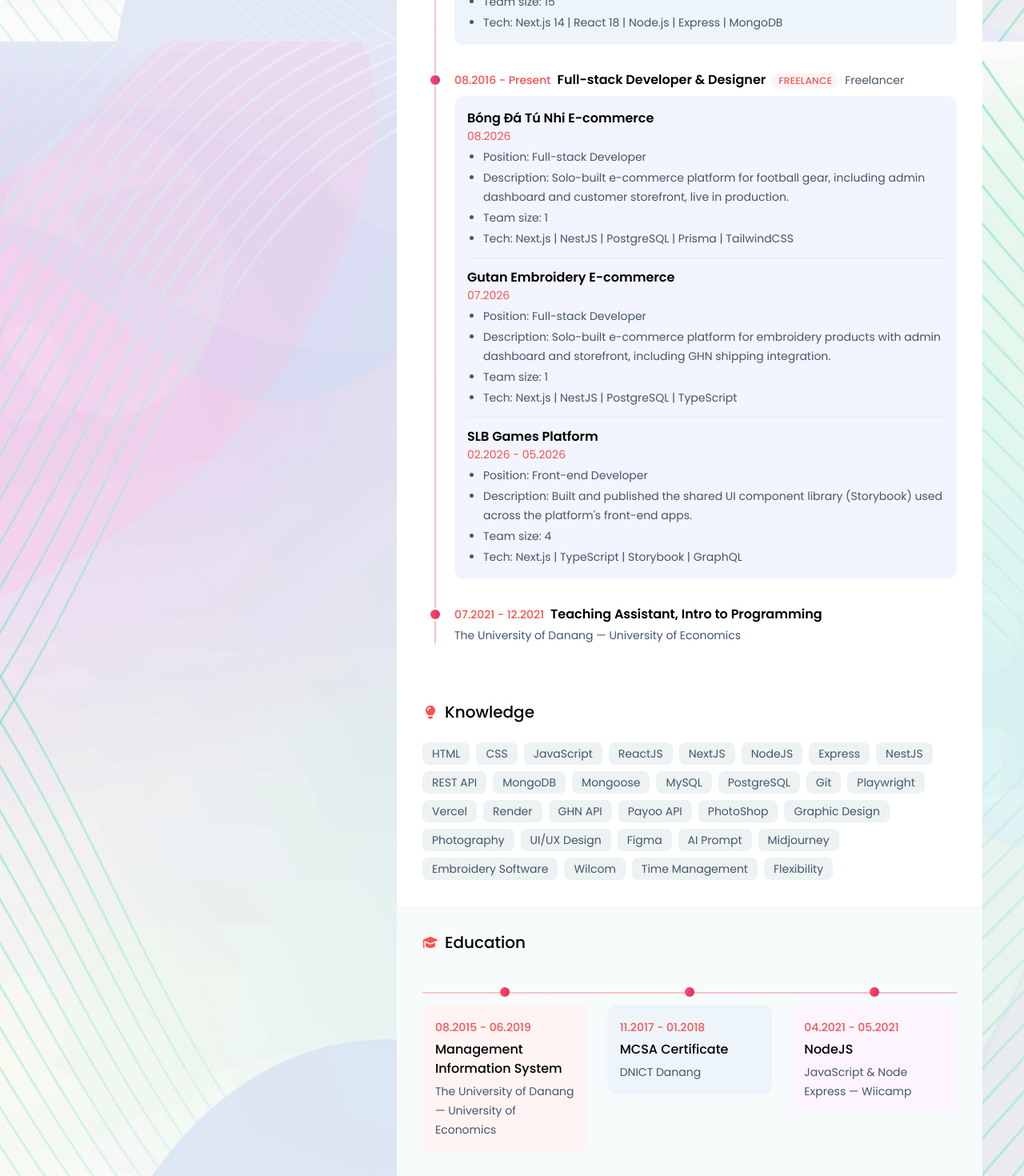
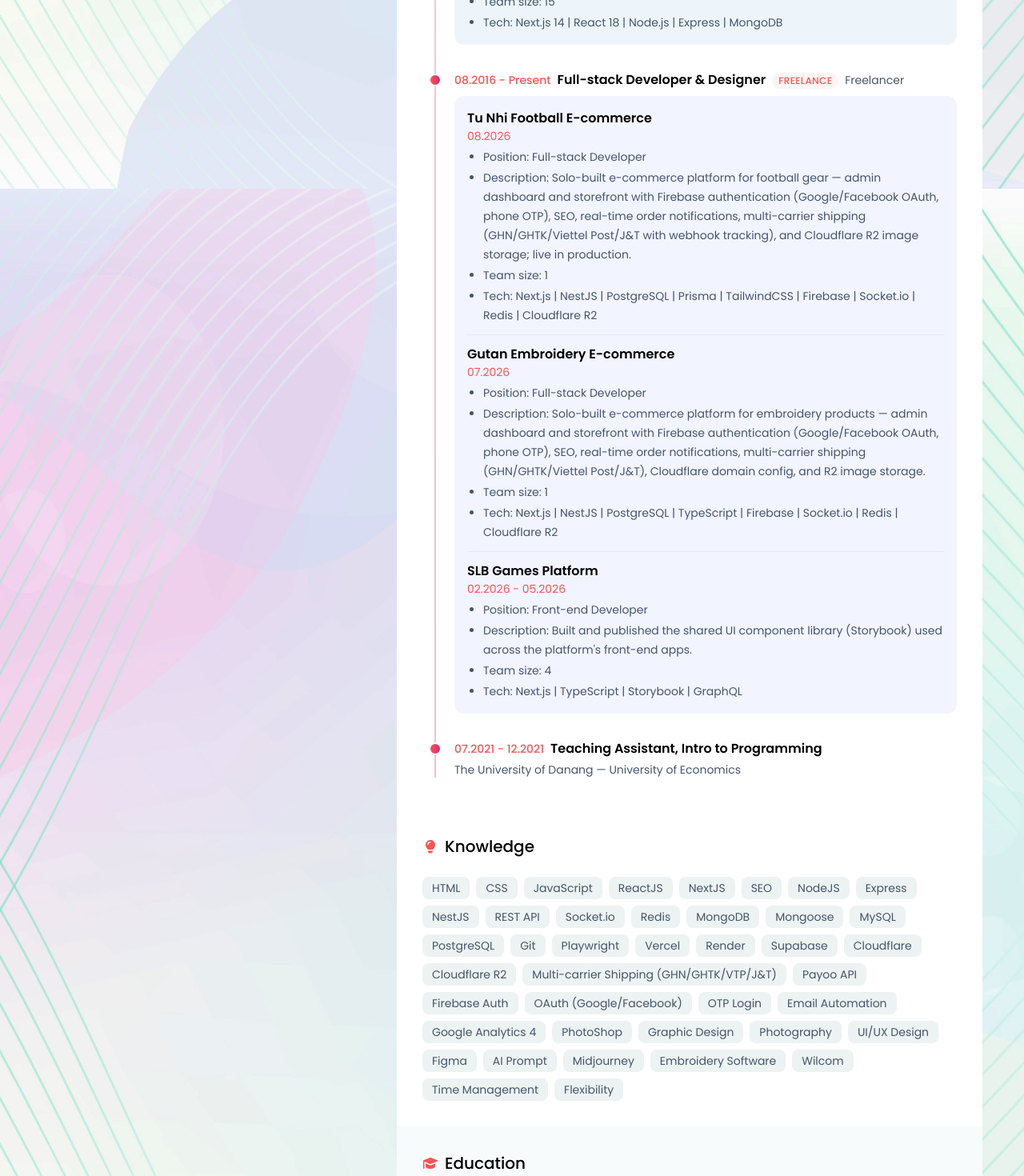
Before and after one commit to trinhphuongdesigner/resume, a Next.js app: page / in a window 1280 px wide. Shown: the part 3020-4490 px from the top of the page at 80% size. Built offline with nearby package versions, Linux system fonts and the light colour scheme.

Commit message:
fix: update project descriptions and technologies in work history

```diff
--- a/src/data/resume.ts
+++ b/src/data/resume.ts
@@ -134,21 +134,21 @@ export const workHistory: CompanyGroup[] = [
     projects: [
       {
         id: "bongdatunhi",
-        name: "Bóng Đá Tú Nhi E-commerce",
+        name: "Tu Nhi Football E-commerce",
         time: "08.2026",
         position: "Full-stack Developer",
-        description: "Solo-built e-commerce platform for football gear, including admin dashboard and customer storefront, live in production.",
+        description: "Solo-built e-commerce platform for football gear — admin dashboard and storefront with Firebase authentication (Google/Facebook OAuth, phone OTP), SEO, real-time order notifications, multi-carrier shipping (GHN/GHTK/Viettel Post/J&T with webhook tracking), and Cloudflare R2 image storage; live in production.",
         teamSize: 1,
-        tech: ["Next.js", "NestJS", "PostgreSQL", "Prisma", "TailwindCSS"],
+        tech: ["Next.js", "NestJS", "PostgreSQL", "Prisma", "TailwindCSS", "Firebase", "Socket.io", "Redis", "Cloudflare R2"],
       },
       {
         id: "gutanembroidery",
         name: "Gutan Embroidery E-commerce",
         time: "07.2026",
         position: "Full-stack Developer",
-        description: "Solo-built e-commerce platform for embroidery products with admin dashboard and storefront, including GHN shipping integration.",
+        description: "Solo-built e-commerce platform for embroidery products — admin dashboard and storefront with Firebase authentication (Google/Facebook OAuth, phone OTP), SEO, real-time order notifications, multi-carrier shipping (GHN/GHTK/Viettel Post/J&T), Cloudflare domain config, and R2 image storage.",
         teamSize: 1,
-        tech: ["Next.js", "NestJS", "PostgreSQL", "TypeScript"],
+        tech: ["Next.js", "NestJS", "PostgreSQL", "TypeScript", "Firebase", "Socket.io", "Redis", "Cloudflare R2"],
       },
       {
         id: "slb-games",
@@ -378,22 +378,30 @@ export const knowledge: KnowledgeGroup[] = [
   {
     id: "frontend",
     label: "Frontend",
-    items: ["HTML", "CSS", "JavaScript", "ReactJS", "NextJS"],
+    items: ["HTML", "CSS", "JavaScript", "ReactJS", "NextJS", "SEO"],
   },
   {
     id: "backend",
     label: "Backend",
-    items: ["NodeJS", "Express", "NestJS", "REST API", "MongoDB", "Mongoose", "MySQL", "PostgreSQL"],
+    items: ["NodeJS", "Express", "NestJS", "REST API", "Socket.io", "Redis", "MongoDB", "Mongoose", "MySQL", "PostgreSQL"],
   },
   {
     id: "tools",
     label: "Tools & Deployment",
-    items: ["Git", "Playwright", "Vercel", "Render"],
+    items: ["Git", "Playwright", "Vercel", "Render", "Supabase", "Cloudflare", "Cloudflare R2"],
   },
   {
     id: "integrations",
     label: "Integrations",
-    items: ["GHN API", "Payoo API"],
+    items: [
+      "Multi-carrier Shipping (GHN/GHTK/VTP/J&T)",
+      "Payoo API",
+      "Firebase Auth",
+      "OAuth (Google/Facebook)",
+      "OTP Login",
+      "Email Automation",
+      "Google Analytics 4",
+    ],
   },
   {
     id: "design",
```
